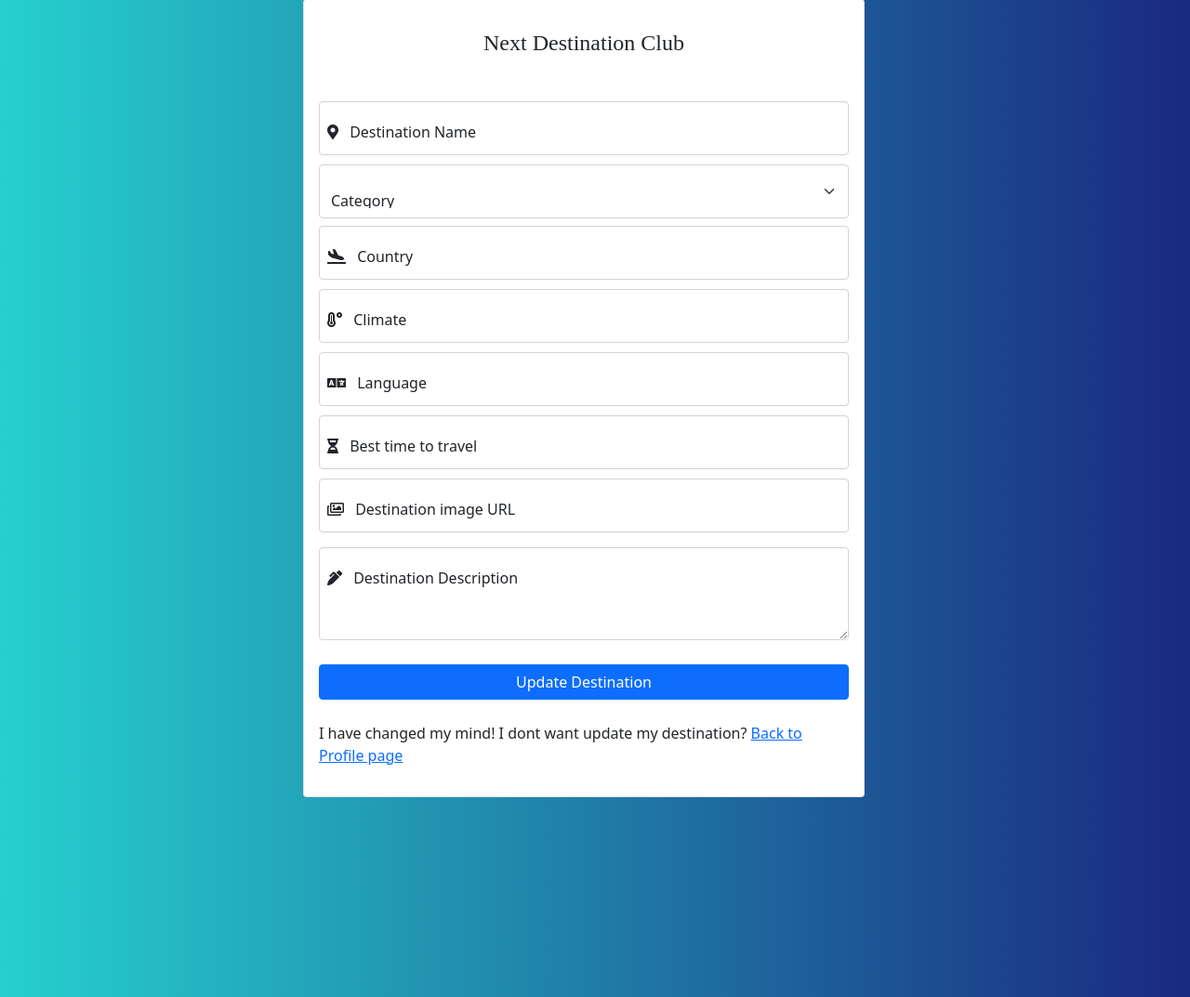
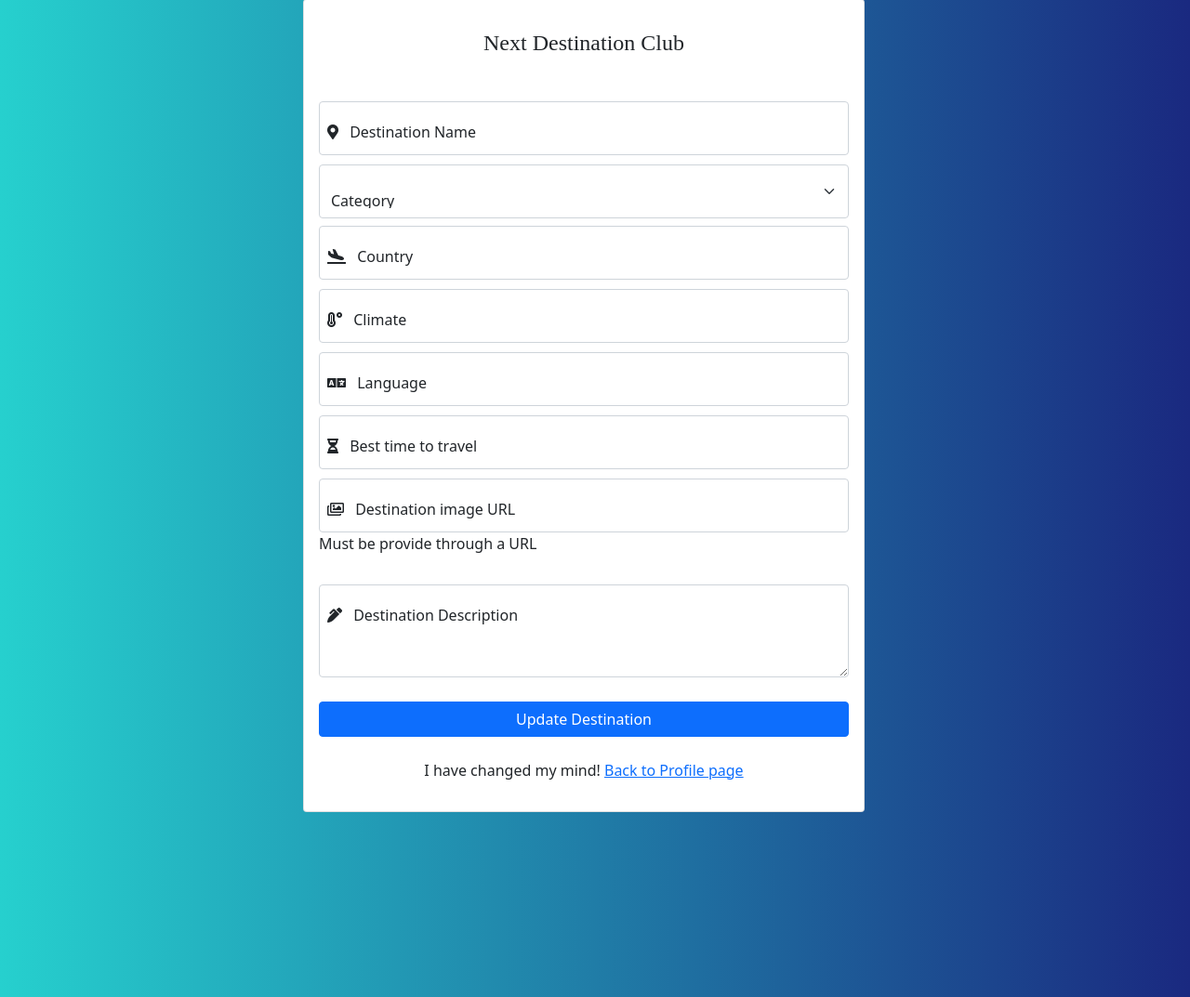
Before and after one commit to jas-sin82/next-destination-club-milestone-3, a Flask app: template templates/update-destination.html in a window 1280 px wide. Shown: the part 293-1366 px from the top of the page at 93% size. Run offline with Flask 2, Linux system fonts and the light colour scheme; the template is opened without the code that fills it, so the values that code supplies are empty; some libraries are stand-ins or nearby versions.

Commit message:
Add comments

```diff
--- a/templates/update-destination.html
+++ b/templates/update-destination.html
@@ -1,12 +1,13 @@
 {% extends "base.html" %}
 {% block content %}
-<!--add destination-->
+<!--heading-->
 <section>
     <div class="container-fluid ">
         <div class="row">
             <div class="col-12 text-center holiday-desti mt-2">
                 <h1> Update your holiday destination</h1>
             </div>
+            <!--update destination form-->
             <div class="row">
                 <form class="col-sm-12 col-md-8 col-lg-6  offset-md-2 offset-lg-3 mt-5 mb-5 add-destination-form"
                     method="POST" action="{{ url_for('update_destination', destination_id=destination._id) }}">
@@ -20,6 +21,7 @@
                                     <label for="destination_name"><i class="fas fa-map-marker-alt p-2"></i> Destination
                                         Name</label>
                                 </div>
+                                <!--category option-->
                                 <div class="form-floating mb-2">
                                     <label for="category_name"></label>
                                     <select class="form-select " aria-label="category select options" id="category_name"
@@ -64,6 +66,7 @@
                                         required>
                                     <label for="destination_image"><i class="far fa-images p-2"></i> Destination image
                                         URL</label>
+                                        <p class="url-message">Must be provide through a URL</p>
                                 </div>
                                 <div class="form-floating mb-3">
                                     <textarea class="form-control" name="destination_description"
@@ -73,11 +76,12 @@
                                         Description</label>
                                 </div>
                                 <br>
-                                <!--login button-->
+                                <!--update button-->
                                 <div class="d-grid mb-3">
                                     <button class="btn btn-primary" type="submit">Update Destination</button>
                                 </div>
-                                <p class="mt-2 text-sm"> I have changed my mind! I dont want update my destination?
+                                <!--link which will bring back to profile page-->
+                                <p class="mt-2 text-sm text-center"> I have changed my mind!
                                     <a href="{{ url_for('profile', username=session['user']) }}">Back to Profile
                                         page</a>
                                 </p>
@@ -87,5 +91,4 @@
                 </form>
             </div>
         </div>
-
 {% endblock %}
```
Lines whose indentation alone changed are shown as unchanged.
